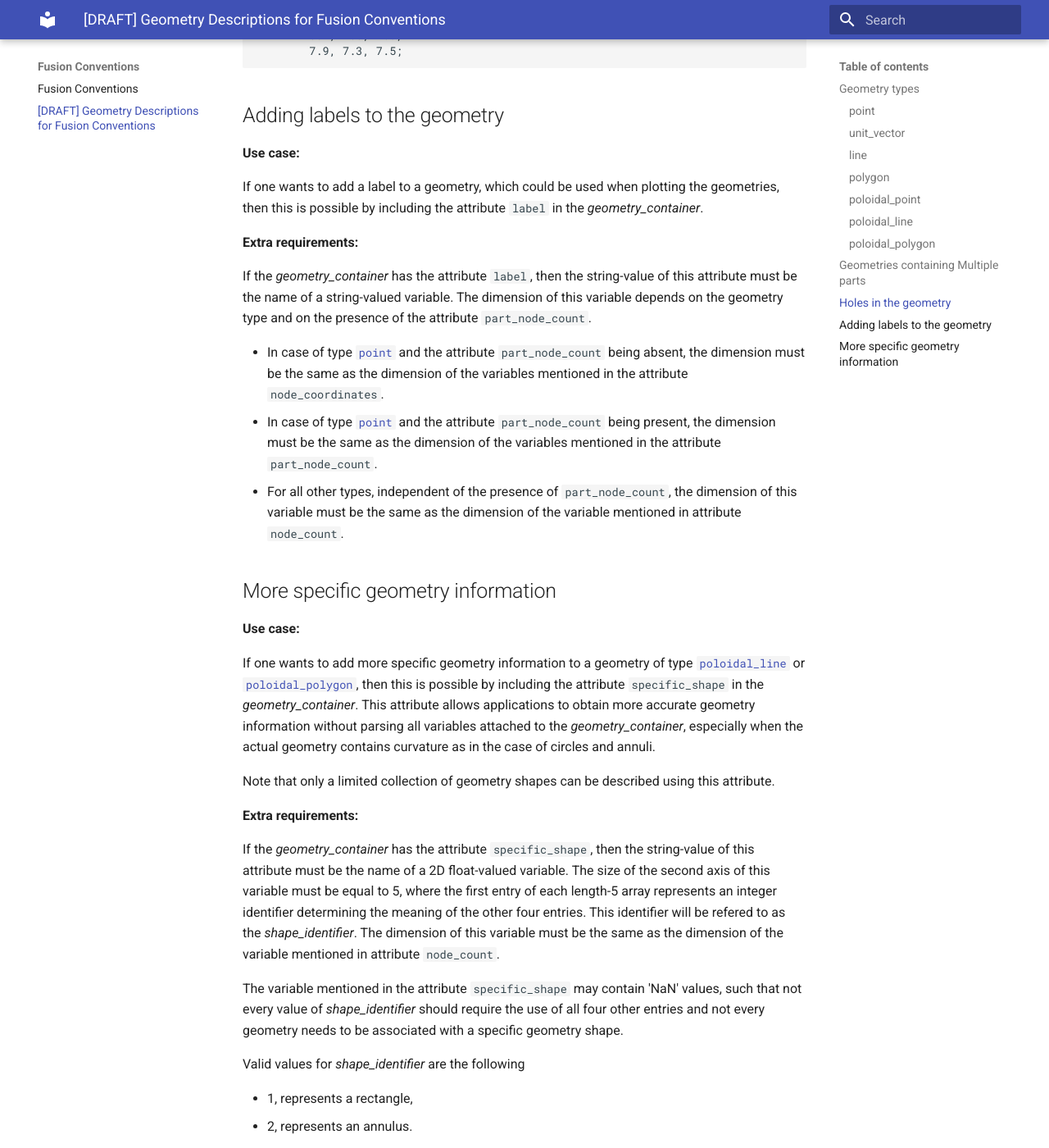
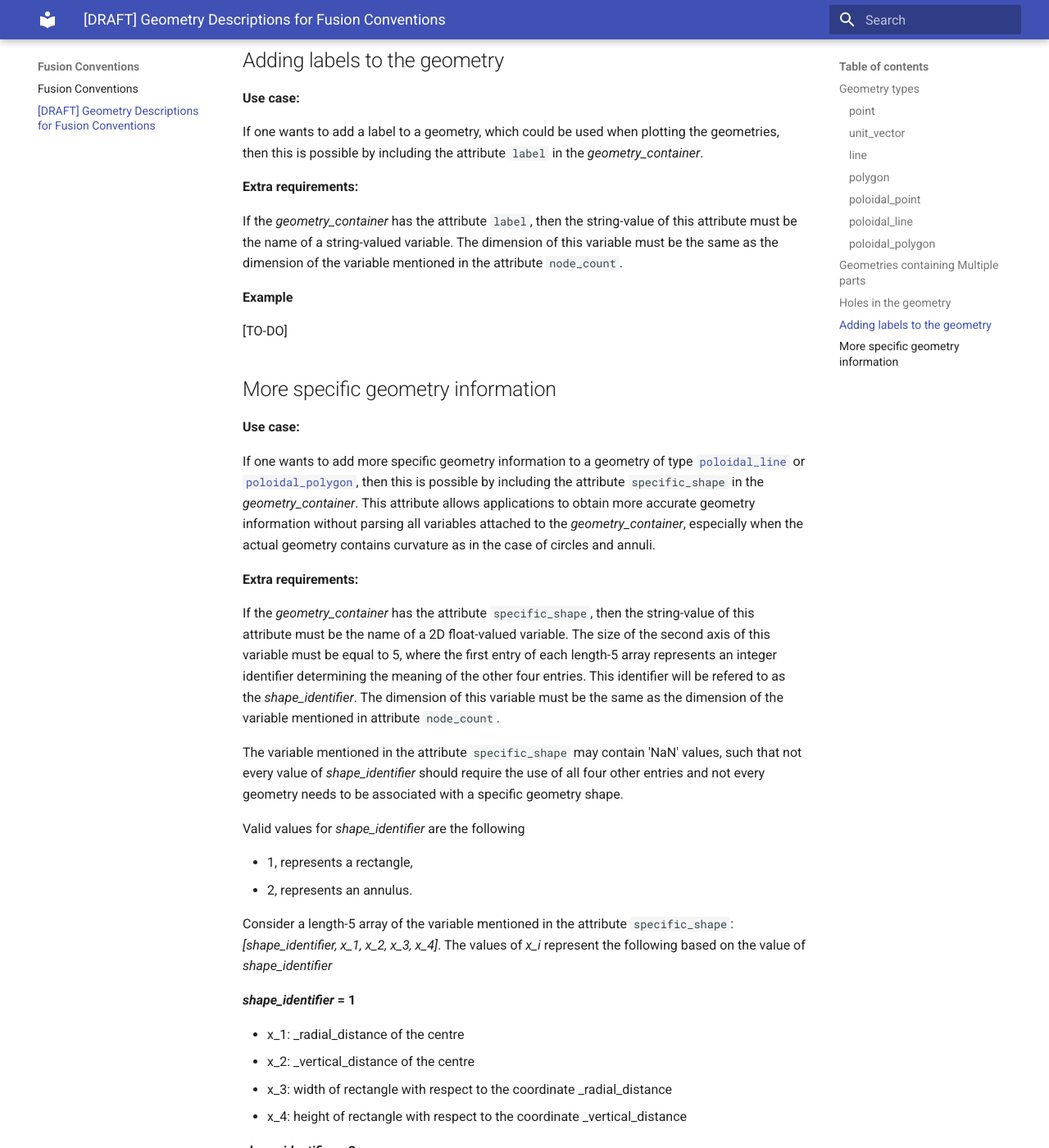
Before and after one commit to iterorganization/Fusion-Conventions, an MkDocs documentation site: the page built from docs/Geometry_Descriptions_for_Fusion_Conventions.md, in a window 1280 px wide and 1400 px high, scrolled down 10432 px. Shown: the whole window at 82% size. Built offline with MkDocs 1.6.1 and Material for MkDocs 9.7.7, drawn with Linux system fonts in a browser that asks for light colours; some of the changed text lies outside the part shown.

Commit message:
Processed feedback in sections on 'multiparts geometry' and 'plot labels'

```diff
--- a/docs/Geometry_Descriptions_for_Fusion_Conventions.md
+++ b/docs/Geometry_Descriptions_for_Fusion_Conventions.md
@@ -372,8 +372,11 @@ should not contain a variable whose attribute `standard_name` has value
 **Use case:**
 
 If the geometry consists of several disconnected parts of the same
-`geometry_type`, then the _geometry_container_ must contain the attribute
-`part_node_count`.
+`geometry_type` other than [`point`](#point), then the _geometry_container_ must
+contain the attribute `part_node_count`. If the geometry consists of several
+disconnected [`points`](#point), then the _geometry_container_ should not
+contain the attribute `part_node_count`, since each 'part' would contain only a
+single node.
 
 **Requirements:**
 
@@ -385,10 +388,6 @@ should be different from the dimension of the variables mentioned in both
 Note: which parts belong together can be infered from the corresponding
 integer-values in the variables of `node_count` and `part_node_count`.
 
-Note: whenever the geometry consists of multiple disconnected points, then the
-_geometry_container_ should not have the attribute `node_count`. In this case,
-the variable mentioned in the attribute `part_node_count` must have the same
-dimension as the variables mentioned in the attribute `node_coordinates`.
 
 **Example**
 
@@ -512,18 +511,12 @@ _geometry_container_.
 
 If the _geometry_container_ has the attribute `label`, then the string-value of
 this attribute must be the name of a string-valued variable. The dimension of
-this variable depends on the geometry type and on the presence of the attribute
-`part_node_count`.
+  this variable must be the same as the dimension of the variable mentioned in
+ the attribute `node_count`.
 
-- In case of type [`point`](#point) and the attribute `part_node_count` being
-  absent, the dimension must be the same as the dimension of the variables
-  mentioned in the attribute `node_coordinates`.
-- In case of type [`point`](#point) and the attribute `part_node_count` being
-  present, the dimension must be the same as the dimension of the variables
-  mentioned in the attribute `part_node_count`.
-- For all other types, independent of the presence of `part_node_count`, the
-  dimension of this variable must be the same as the dimension of the variable
-  mentioned in attribute `node_count`.
+**Example**
+
+[TO-DO]
 
 ## More specific geometry information
 
@@ -536,9 +529,6 @@ _geometry_container_. This attribute allows applications to obtain more accurate
 geometry information without parsing all variables attached to the
 _geometry_container_, especially when the actual geometry contains
 curvature as in the case of circles and annuli.
-
-Note that only a limited collection of geometry shapes can be described using
-this attribute.
 
 **Extra requirements:**
 
```
